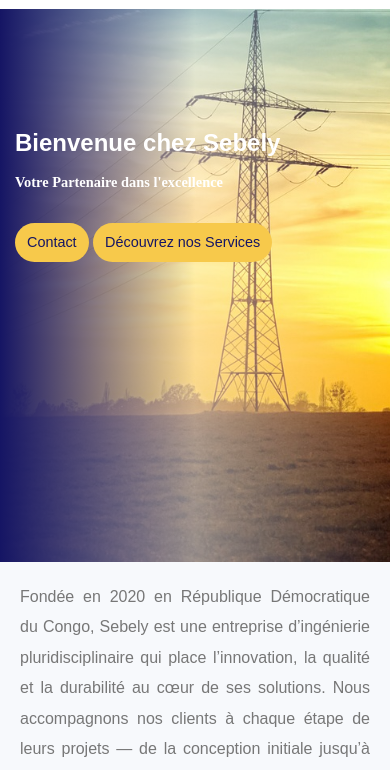
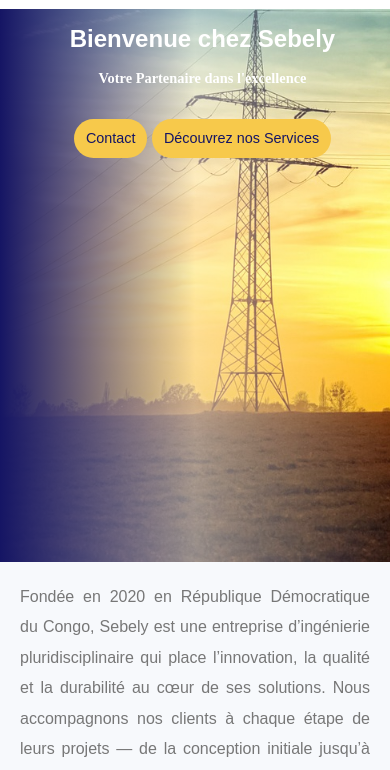
Before and after one commit to Patou2209/seb_bruillon, a plain HTML site: page index.html in a window 390 px wide. Shown: the part 71-841 px from the top of the page. Drawn offline with nearby package versions, Linux system fonts and the light colour scheme; some icons are missing; a web font is replaced by a local one.

Commit message:
Update style.css

```diff
--- a/style.css
+++ b/style.css
@@ -180,7 +180,7 @@
   flex-direction: column;
   align-items: flex-start;
   padding-left: 25px;
-  padding-top: 200px;
+  align-items: center;
    background: linear-gradient(to left, rgba(255, 255, 255, 0) 0%, rgba(255, 255, 255, 0.5) 50%, rgba(21, 21, 100, 1) 100%), url(assets/power-lines-532720_1280.jpg) no-repeat center/cover;
     color: var(--color-white);
 }
@@ -608,7 +608,7 @@
     flex-direction: column;
     align-items: flex-start;
     padding-left: 15px;
-    padding-top: 200px;
+    align-items: center;
      background: linear-gradient(to left, rgba(255, 255, 255, 0) 0%, rgba(255, 255, 255, 0.5) 50%, rgba(21, 21, 100, 1) 100%), url(assets/power-lines-532720_1280.jpg) no-repeat center/cover;
     color: var(--color-white);
   }
```
